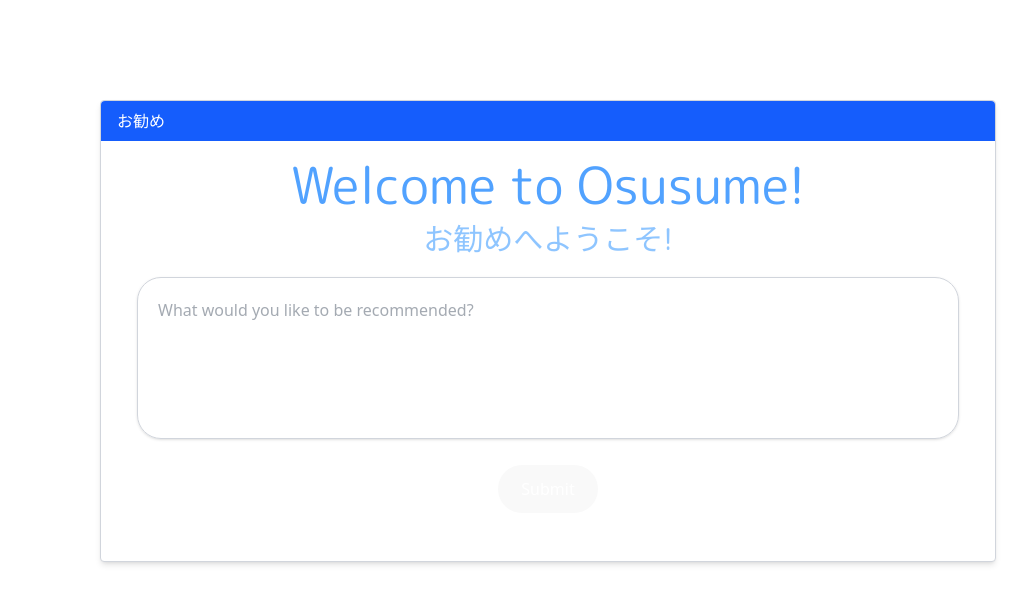
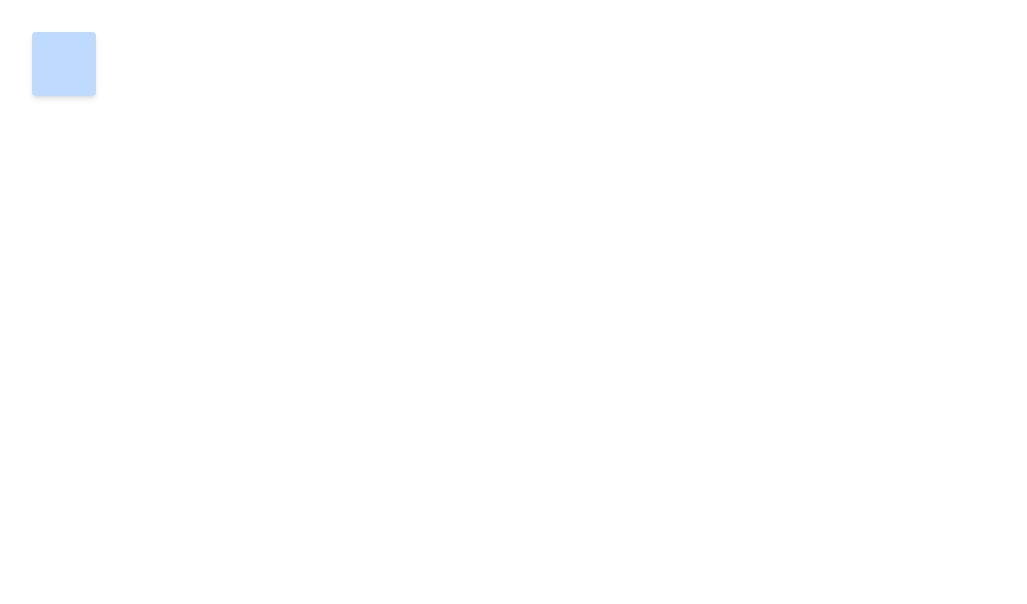
Before and after one commit to IcyJam/osusume, a React (Vite) app in the folder frontend/: page / in a window 1280 px wide. Shown: the top 604 px of the page, without its empty margins (0-1027 px from the left). Built offline with nearby package versions, Linux system fonts and the light colour scheme; a web font is replaced by a local one.

Commit message:
[FRONTEND][#20] Create a prototype for the window opening/closing behavior

```diff
--- a/frontend/src/components/DraggableWindow.jsx
+++ b/frontend/src/components/DraggableWindow.jsx
@@ -1,48 +1,71 @@
-import { useState } from "react";
+import { useState, useRef } from "react";
 import { DndContext, useDraggable } from "@dnd-kit/core";
 import { restrictToWindowEdges } from "@dnd-kit/modifiers";
 
 export default function DraggableWindow({ id, children, label }) {
 	const [position, setPosition] = useState({ x: 100, y: 100 });					// Committed position, i.e. position before/after being dragged
+	const [isVisible, setIsVisible] = useState(false);								// Indicates if the window should be displayed
+	const [origin, setOrigin] = useState("top left");								// Position of the icon center relative to the window
+	const iconRef = useRef(null);													// Reference to the icon associated to the window
+	const windowRef = useRef(null);													// Reference to the window
 
-	// Drag context wraps the draggable element
 	return (
-		<DndContext
+		<div>
+			<div ref={iconRef} onDoubleClick={() => setIsVisible(true)}
+				className="cursor-pointer w-16 h-16 bg-blue-200 rounded flex items-center justify-center shadow-md absolute left-8 top-8"
+			></div>
+			<DndContext																	// Context that wraps around the draggable element
 				modifiers={[restrictToWindowEdges]}										// Makes it so that the draggable window can't go over the screen's borders
 				onDragEnd={({ delta }) => {												// Called when the user stops dragging
 				setPosition((p) => ({ x: p.x + delta.x, y: p.y + delta.y }));			// Adds the last drag delta to the committed coordinates
 			}}
 			>
-			<DraggableObject id={id} position={position} label={label}>
+			<div className={`transition-all duration-250 ease-out absolute top-0 left-0 w-full h-full  ${
+					isVisible ? "opacity-100 scale-100 pointer-events-auto" : "opacity-0 scale-95 pointer-events-none"}`}
+			>
+				<DraggableObject id={id} position={position} label={label} onClose={() => setIsVisible(false)}>
+					<div className="w-full">
 						{children}
+					</div>
 				</DraggableObject>
+			</div>
 			</DndContext>
+		</div>
 	);
 }
 
-function DraggableObject({ id, position, label, children }) {
-	const { attributes, listeners, setNodeRef, transform, isDragging } = useDraggable({ id });			// Returns all the attributes necessary to make an object Draggable
+function DraggableObject({ id, position, label, children, onClose }) {
+	const { attributes, listeners, setNodeRef, transform, isDragging } = useDraggable({ id });				// Returns all the attributes necessary to make an object Draggable
 
-	// Compute style combining committed position + current drag transform (during drag)
 	const style = {
 		position: "absolute",
-		top: position.y,																				// Real layout position from which the delta is calculated
+		top: position.y,																					// Real layout position from which the delta is calculated
 		left: position.x,
 		transform: `translate3d(${transform ? transform.x : 0}px, ${transform ? transform.y : 0}px, 0)`,	// Position defined relatively to parent, changes while dragging
-		zIndex: isDragging ? 1000 : 1,																// Takes the focus when being dragged
+		zIndex: isDragging ? 1000 : 1,																		// Takes the focus when being dragged
 		cursor: 'grab',
 	};
 
 	return (
 		<div ref={setNodeRef} {...attributes} style={style} className="rounded shadow-md bg-white border border-gray-300 w-4xl absolute">
+		{/* |_ The whole div becomes draggable by giving it the 'setNodeRef' and 'attributes' */}
 
-			{/* Only this area is draggable */}
-			<div {...listeners} className="cursor-move bg-blue-600 text-white px-4 py-2 rounded-t">
+			<div className="flex bg-blue-600 text-white rounded-t">
+			{/* |_ Header of the window */}
+
+				<div {...listeners} className="cursor-move flex-1 p-2">
+				{/* |_ Only this part is draggable since it has 'listeners'*/}
 					{label}
 				</div>
 
-			{/* Other content inside — like form, input, etc. */}
+				<button onClick={onClose} className="ml-auto font-bold text-white hover:text-red-800 pl-3 pr-3">
+				{/* |_ Button to close the window, 'ml-auto' pushes it to the far right of the header */}
+					✕
+				</button>
+			</div>
+
 			<div className="p-4">
+			{/* |_ Content to be displayed inside of the window */}
 				{children}
 			</div>
 		</div>
```
Lines whose indentation alone changed are shown as unchanged.
